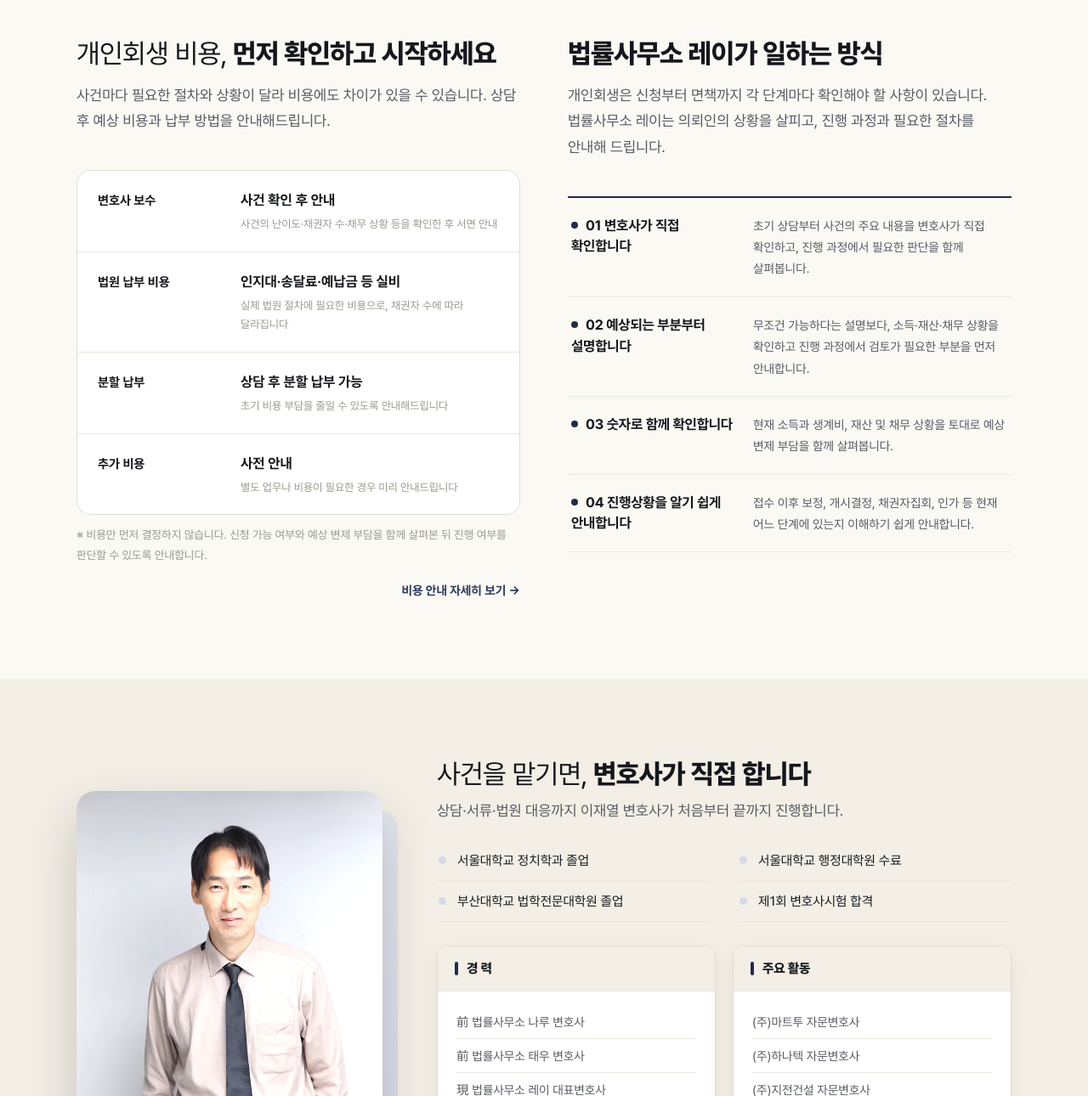
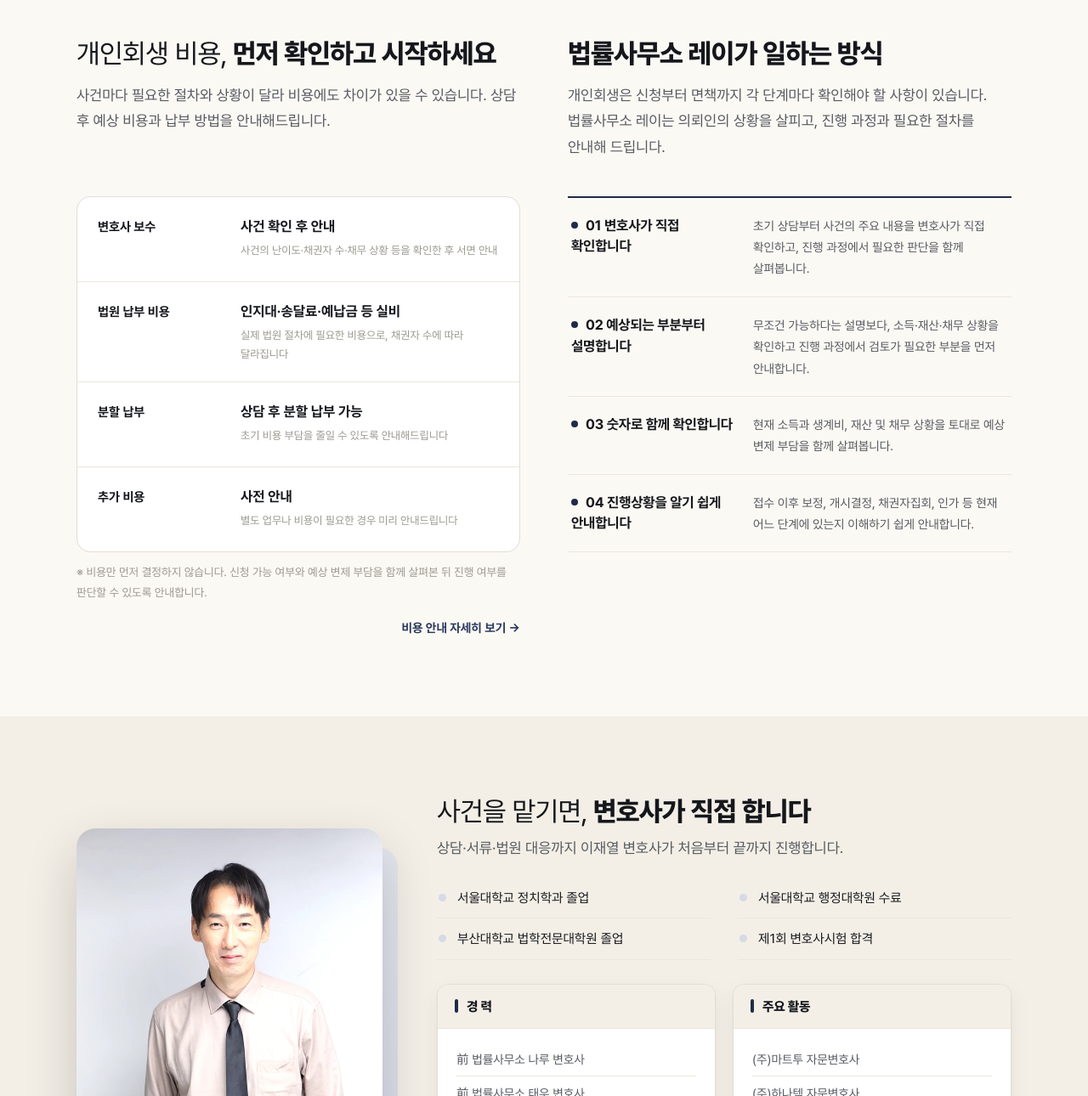
Before and after one commit to Jeongdonghwan/rwas_prj, a Flask app: page / in a window 1280 px wide. Shown: the part 5210-6500 px from the top of the page at 85% size. Run offline with Flask 3, Linux system fonts and the light colour scheme; data that the repository does not hold is empty.

Commit message:
메인 '비용 | 일하는 방식' 두 칸 높이 맞춤(subgrid) + 시안 버튼 숨김(?panel=1 일 때만) + 하단 교차 시 비용 카드 보조 설명이 흰 글씨로 안 보이던 것 수정
Co-Authored-By: Claude Opus 5.5 <noreply@anthropic.com>

```diff
--- a/app/static/css/site.css
+++ b/app/static/css/site.css
@@ -1082,3 +1082,12 @@ body.modal-open{overflow:hidden}
 .relcols .ccard .bd{padding:12px 14px 14px}
 .relcols .ccard b{display:block;font-size:14.5px;line-height:1.5;color:var(--ink)}
 @media (max-width:720px){.relcols{grid-template-columns:1fr 1fr}}
+
+/* 메인 '비용 | 일하는 방식' 두 칸 높이 맞춤 — 제목 영역(문장 길이가 달라도)과 목록 영역을 같은 줄에 둔다.
+   subgrid 로 두 칸이 행을 공유: 1행 제목 · 2행 목록(항목을 늘려 아래 선까지 맞춤) · 3·4행 왼쪽 안내·링크. */
+@media (min-width:961px){
+  .two:has(.costcard){grid-template-rows:auto 1fr auto auto;row-gap:0}
+  .two:has(.costcard)>div{display:grid;grid-row:span 4;grid-template-rows:subgrid;row-gap:0}
+  .two:has(.costcard) .costcard,.two:has(.costcard) .points{display:flex;flex-direction:column;margin:0}
+  .two:has(.costcard) .costcard>li,.two:has(.costcard) .points>li{flex:1}
+}
--- a/app/static/themes/alt.css
+++ b/app/static/themes/alt.css
@@ -15,7 +15,8 @@
 .sec:has(.costcard) .points li h3{color:#fff}
 .sec:has(.costcard) .points li h3::before{background:#e8dcc4}
 .sec:has(.costcard) .points li p{color:rgba(255,255,255,.72)}
-.sec:has(.costcard) .two > div > p,.sec:has(.costcard) small{color:rgba(255,255,255,.6)}
+.sec:has(.costcard) .two > div > p{color:rgba(255,255,255,.6)}
+.sec:has(.costcard) .costcard small{color:var(--ink-3)}   /* 흰 카드 안 보조 설명 — 띠 색 규칙에 휩쓸려 흰 글씨가 됐었다 */
 /* 캐러셀 점·화살표 */
 .sec:has(#carou-columns) .carou-dots button{background:rgba(255,255,255,.35)}
 .sec:has(#carou-columns) .carou-dots button[aria-current="true"],.sec:has(#carou-columns) .carou-dots .on{background:#fff}
--- a/app/templates/base.html
+++ b/app/templates/base.html
@@ -52,7 +52,7 @@
 {% include "_mobile_bar.html" %}
 {% include "partials/consult_done_modal.html" %}
 <script src="{{ url_for('static', filename='js/site.js') }}?v={{ asset_ver }}" defer></script>
-{% if preview_theme or preview_alt or preview_v0 or request.args.get('theme') or request.args.get('alt') %}
+{% if request.args.get('panel') %}{# 시안 버튼은 ?panel=1 일 때만 — 시안 적용(?theme=)은 그대로 동작 #}
 <div style="position:fixed;left:12px;bottom:72px;z-index:9999;background:#111;color:#fff;border-radius:12px;padding:8px 10px;font-size:13px;box-shadow:0 8px 24px rgba(0,0,0,.3);display:flex;gap:6px;align-items:center;flex-wrap:wrap;max-width:calc(100vw - 24px)">
   <b style="margin-right:4px">시안</b>
   {% for k, v in preview_themes.items() %}<a href="?theme={{ k }}" title="{{ v }}" style="display:inline-block;min-width:28px;text-align:center;padding:4px 8px;border-radius:7px;background:{{ '#fff' if ((preview_theme or ('0' if preview_v0 else '1'))) == k else 'rgba(255,255,255,.14)' }};color:{{ '#111' if ((preview_theme or ('0' if preview_v0 else '1'))) == k else '#fff' }};font-weight:700">{{ k }}</a>{% endfor %}
```
Also changed, not shown: app/static/themes/v0.css (+9 -0 lines).
